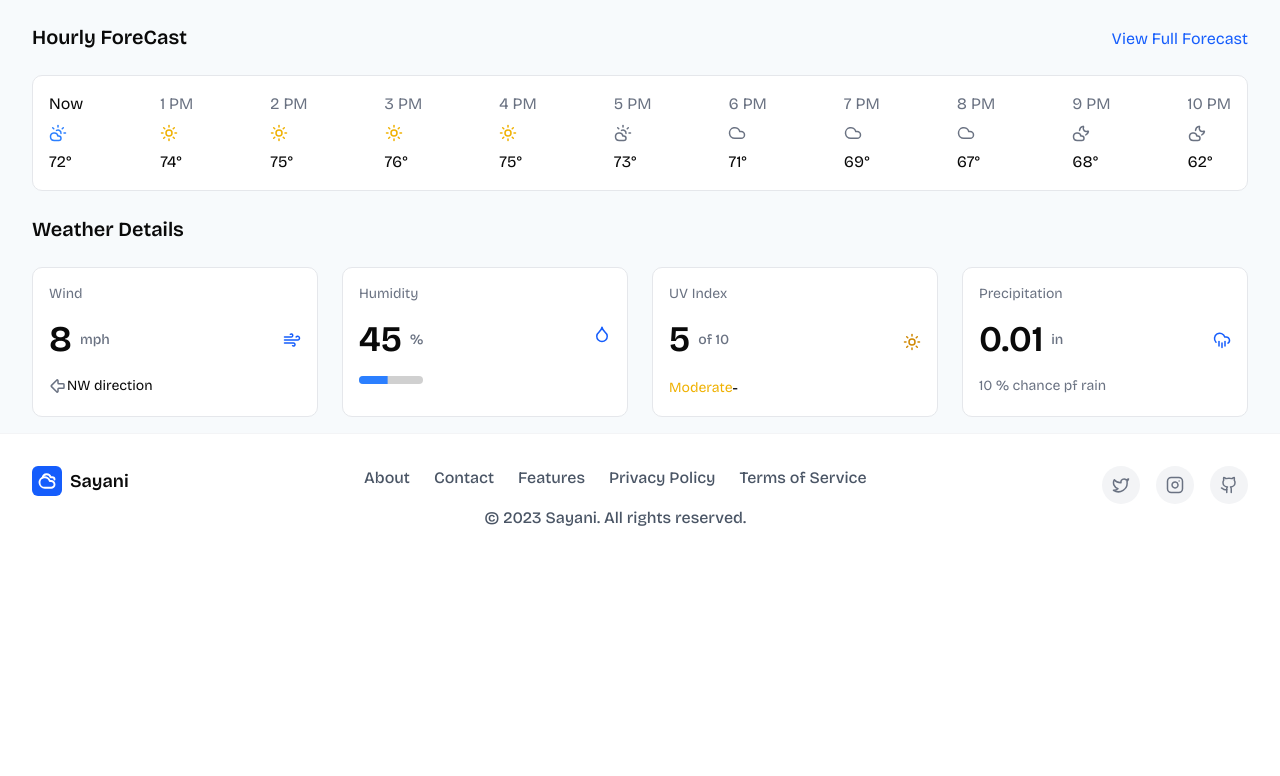
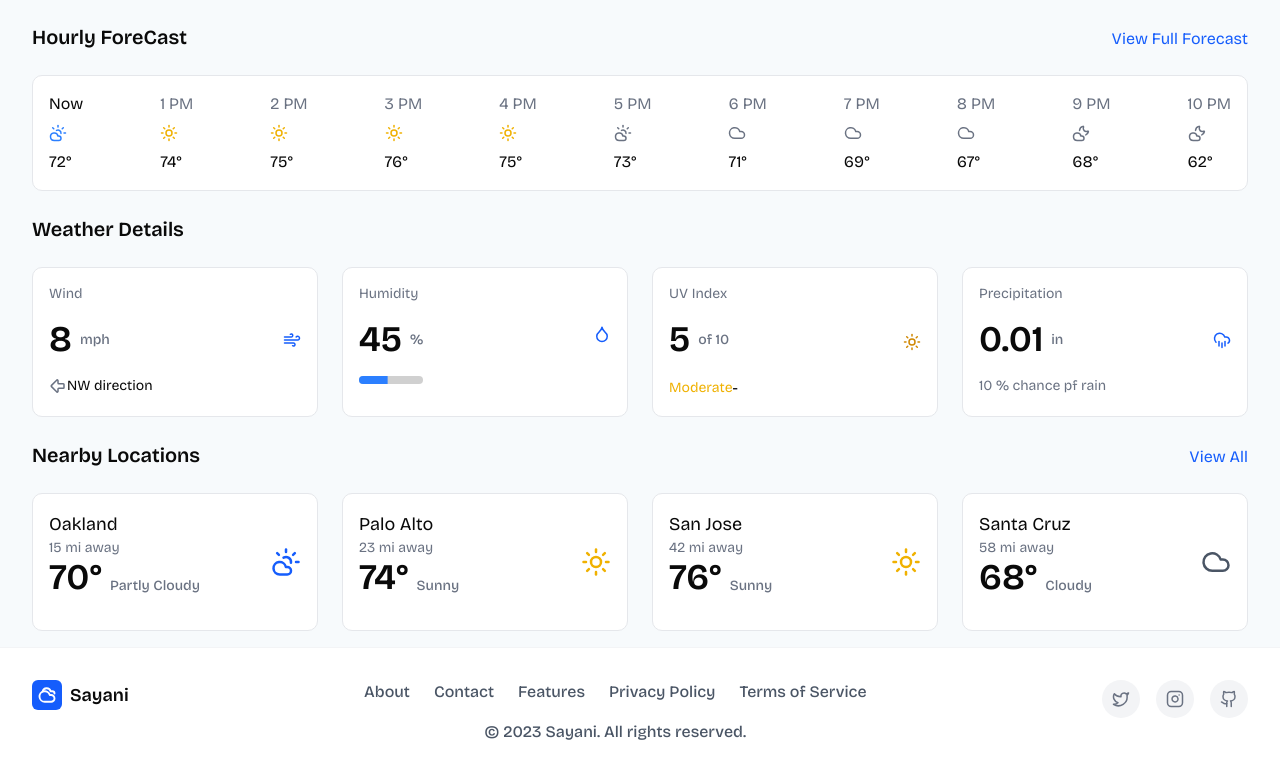
Before and after one commit to sgsayani/weather-app, a Next.js app: page /dashboard in a window 1280 px wide. Shown: the part 412-1188 px from the top of the page. Before the commit the page ends 974 px from the top, so only its background shows below. Built offline with nearby package versions, Linux system fonts and the light colour scheme.

Commit message:
5th commit

```diff
--- /dev/null
+++ b/app/dashboard/_components/nearby-location-header.tsx
@@ -0,0 +1,14 @@
+export const NearByLocationHeader = () => {
+  return (
+   <div className="flex justify-between items-end">
+      <div className="flex flex-col">
+        <div className="flex gap-2">
+          <h1 className="text-xl font-semibold">Nearby Locations</h1>
+        </div>
+      </div>
+      <div className="">
+          <span className="text-blue-600">View All</span>
+      </div>
+    </div>
+  );
+};
--- /dev/null
+++ b/app/dashboard/_components/nearby-location/nearby-location-cards/place1.tsx
@@ -0,0 +1,24 @@
+import { CloudSun } from "lucide-react";
+
+export const Place1Card = () => {
+  return (
+    <div className="flex-1 bg-white rounded-lg p-4 border border-gray-200 flex flex-col gap-6">
+      <div className="flex justify-between items-center">
+        <div className="flex flex-col ">
+          {/* <div className=""> */}
+          <p className="text-lg text-black-500"> Oakland</p>
+          <span className="text-sm text-gray-500">15 mi away</span>
+          {/* </div> */}
+          <div className="flex gap-2 items-center space-y-4">
+            <span className="text-4xl font-semibold">70°</span>
+            <span className="font-medium text-sm text-gray-500">Partly Cloudy</span>
+          </div>
+          <div className="flex flex-col  gap-4 items-center">
+            {/* <Progress progressColor="bg-blue-500" value={45} /> */}
+          </div>
+        </div>
+        <CloudSun size={30} className="text-blue-600" />
+      </div>
+    </div>
+  );
+};
--- /dev/null
+++ b/app/dashboard/_components/nearby-location/nearby-location-cards/place2.tsx
@@ -0,0 +1,24 @@
+import { Sun } from "lucide-react";
+
+export const Place2Card = () => {
+  return (
+    <div className="flex-1 bg-white rounded-lg p-4 border border-gray-200 flex flex-col gap-6">
+      <div className="flex justify-between items-center">
+        <div className="flex flex-col ">
+          {/* <div className=""> */}
+          <p className="text-lg text-black-500"> Palo Alto</p>
+          <span className="text-sm text-gray-500">23 mi away</span>
+          {/* </div> */}
+          <div className="flex gap-2 items-center space-y-4">
+            <span className="text-4xl font-semibold">74°</span>
+            <span className="font-medium text-sm text-gray-500">Sunny</span>
+          </div>
+          <div className="flex flex-col  gap-4 items-center">
+            {/* <Progress progressColor="bg-blue-500" value={45} /> */}
+          </div>
+        </div>
+        <Sun size={30} className="text-yellow-500" />
+      </div>
+    </div>
+  );
+};
--- /dev/null
+++ b/app/dashboard/_components/nearby-location/nearby-location-cards/place3.tsx
@@ -0,0 +1,24 @@
+import { Sun } from "lucide-react";
+
+export const Place3Card = () => {
+  return (
+    <div className="flex-1 bg-white rounded-lg p-4 border border-gray-200 flex flex-col gap-6">
+      <div className="flex justify-between items-center">
+        <div className="flex flex-col ">
+          {/* <div className=""> */}
+          <p className="text-lg text-black-500"> San Jose</p>
+          <span className="text-sm text-gray-500">42 mi away</span>
+          {/* </div> */}
+          <div className="flex gap-2 items-center space-y-4">
+            <span className="text-4xl font-semibold">76°</span>
+            <span className="font-medium text-sm text-gray-500">Sunny</span>
+          </div>
+          <div className="flex flex-col  gap-4 items-center">
+            {/* <Progress progressColor="bg-blue-500" value={45} /> */}
+          </div>
+        </div>
+        <Sun size={30} className="text-yellow-500" />
+      </div>
+    </div>
+  );
+};
--- /dev/null
+++ b/app/dashboard/_components/nearby-location/nearby-location-cards/place4.tsx
@@ -0,0 +1,24 @@
+import { Cloud } from "lucide-react";
+
+export const Place4Card = () => {
+  return (
+    <div className="flex-1 bg-white rounded-lg p-4 border border-gray-200 flex flex-col gap-6">
+      <div className="flex justify-between items-center">
+        <div className="flex flex-col ">
+          {/* <div className=""> */}
+          <p className="text-lg text-black-500">Santa Cruz</p>
+          <span className="text-sm text-gray-500">58 mi away</span>
+          {/* </div> */}
+          <div className="flex gap-2 items-center space-y-4">
+            <span className="text-4xl font-semibold">68°</span>
+            <span className="font-medium text-sm text-gray-500">Cloudy</span>
+          </div>
+          <div className="flex flex-col  gap-4 items-center">
+            {/* <Progress progressColor="bg-blue-500" value={45} /> */}
+          </div>
+        </div>
+        <Cloud size={30} className="text-gray-600" />
+      </div>
+    </div>
+  );
+};
--- /dev/null
+++ b/app/dashboard/_components/nearby-location/nearby-location-info.tsx
@@ -0,0 +1,15 @@
+import { Place1Card } from "./nearby-location-cards/place1";
+import { Place2Card } from "./nearby-location-cards/place2";
+import { Place3Card } from "./nearby-location-cards/place3";
+import { Place4Card } from "./nearby-location-cards/place4";
+
+export const NearByLocationDetails = () => {
+  return (
+    <div className="flex gap-6">
+      <Place1Card />
+      <Place2Card />
+      <Place3Card />
+      <Place4Card />
+    </div>
+  );
+};
--- a/app/dashboard/page.tsx
+++ b/app/dashboard/page.tsx
@@ -2,6 +2,8 @@ import { InfoCardSection } from "./_components/card-section/info-card-section";
 import { HourlyForecastHeader } from "./_components/hourly-forecast-header";
 import { HourlyView } from "./_components/hourly-view/hourly-view";
 import { LocationHeader } from "./_components/location-header";
+import { NearByLocationHeader } from "./_components/nearby-location-header";
+import { NearByLocationDetails } from "./_components/nearby-location/nearby-location-info";
 import { WeatherDeatilsHeader } from "./_components/weather-details-header";
 import { WeatherDetailsSection } from "./_components/weather-details/weather-info-section";
 
@@ -14,6 +16,8 @@ export default function Dashboard() {
       <HourlyView/>
       <WeatherDeatilsHeader/>
       <WeatherDetailsSection/>
+      <NearByLocationHeader/>
+      <NearByLocationDetails/>
     </div>
   );
 }
```
